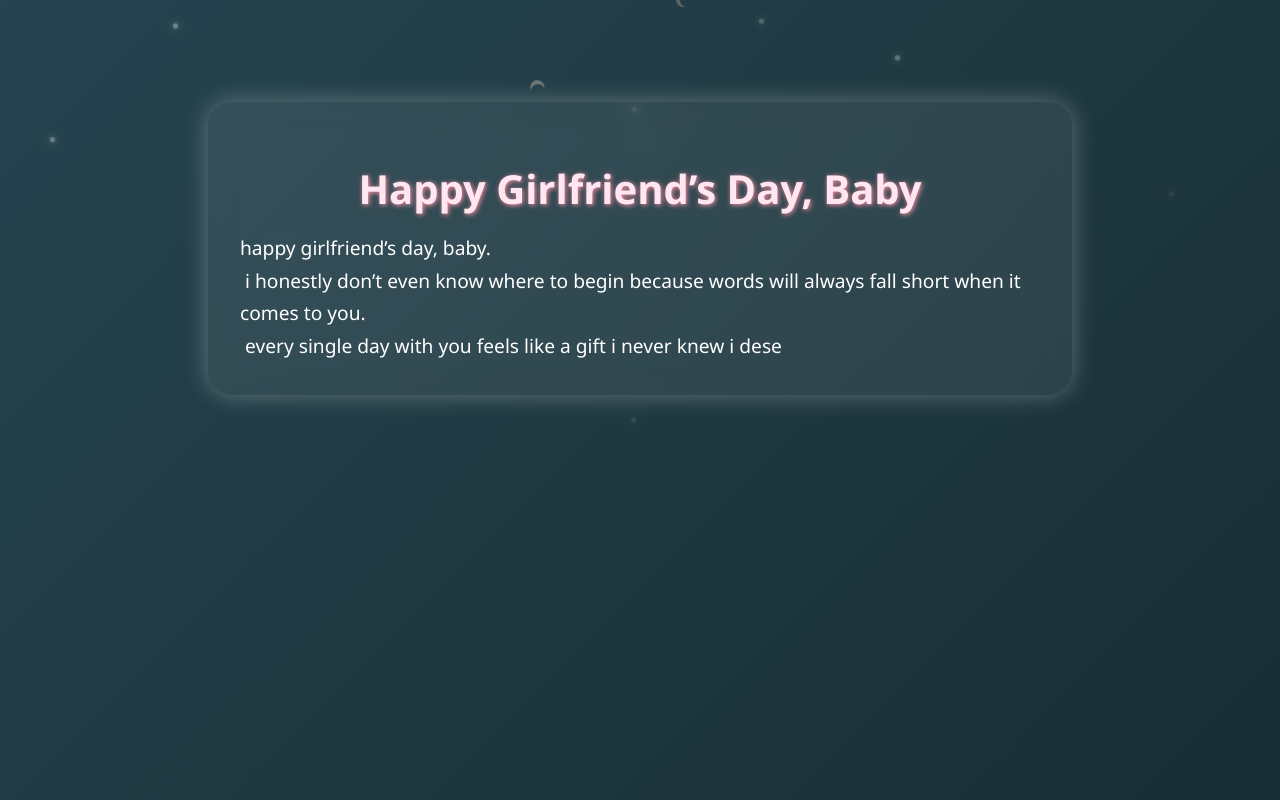
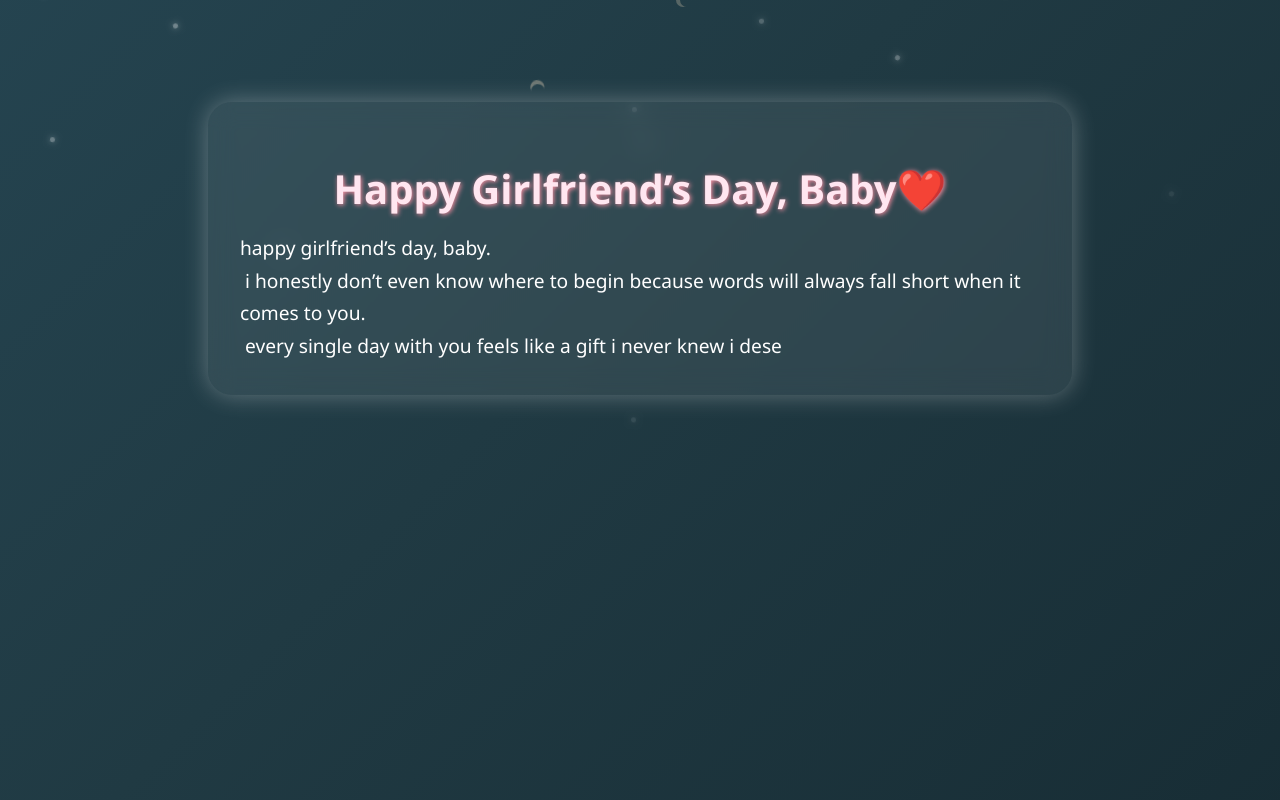
Before and after one commit to Ho-osper/mine, a plain HTML site: page main.html in a window 1280 px wide. Drawn offline with Linux system fonts and the light colour scheme.

Commit message:
Update main.html

```diff
--- a/main.html
+++ b/main.html
@@ -11,7 +11,9 @@
       background: linear-gradient(-45deg, #0f2027, #203a43, #2c5364, #1e3c72);
       background-size: 400% 400%;
       animation: gradientBG 20s ease infinite;
-      overflow: hidden;
+      overflow-x: hidden;
+      overflow-y: auto;
+;
       color: #fff;
     }
 
@@ -119,7 +121,7 @@
 
 
   <div class="container">
-    <h1>Happy Girlfriend’s Day, Baby</h1>
+    <h1>Happy Girlfriend’s Day, Baby❤️</h1>
     <div id="messageText"></div>
   </div>
 
```
